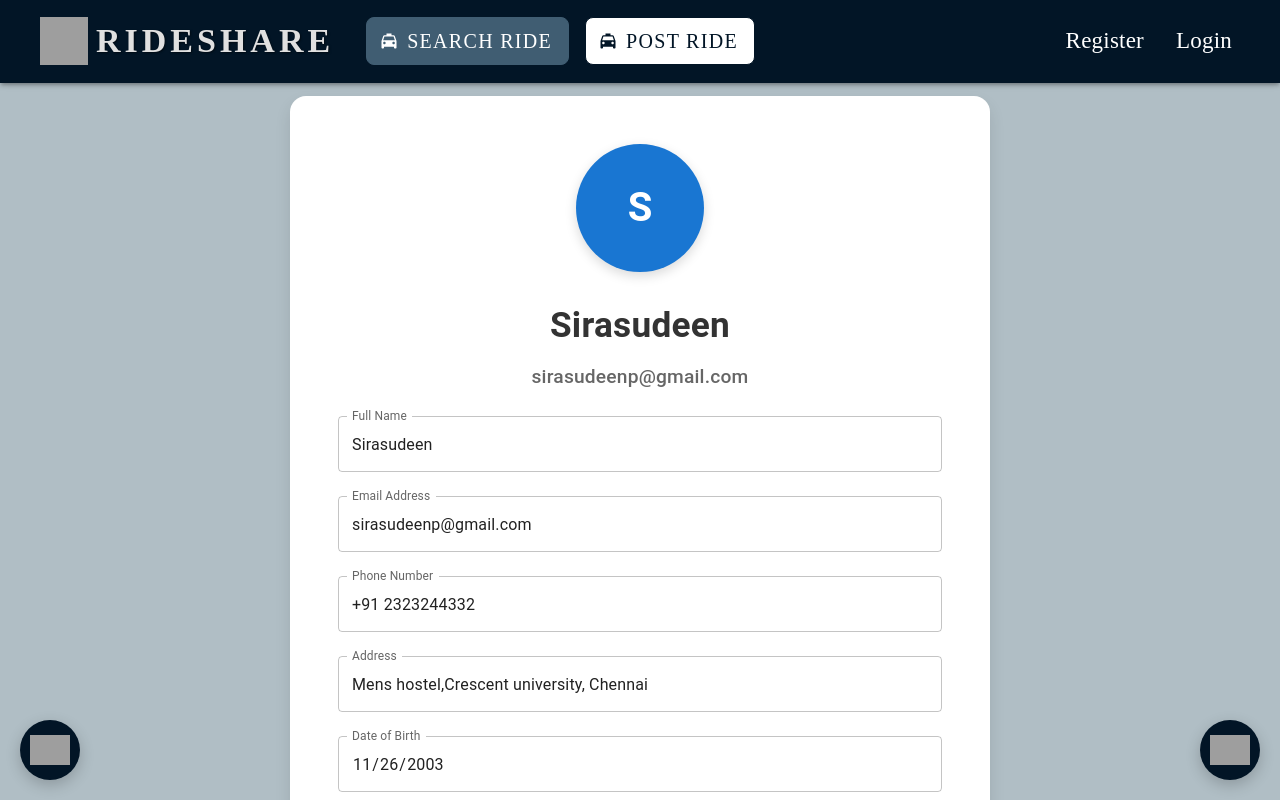
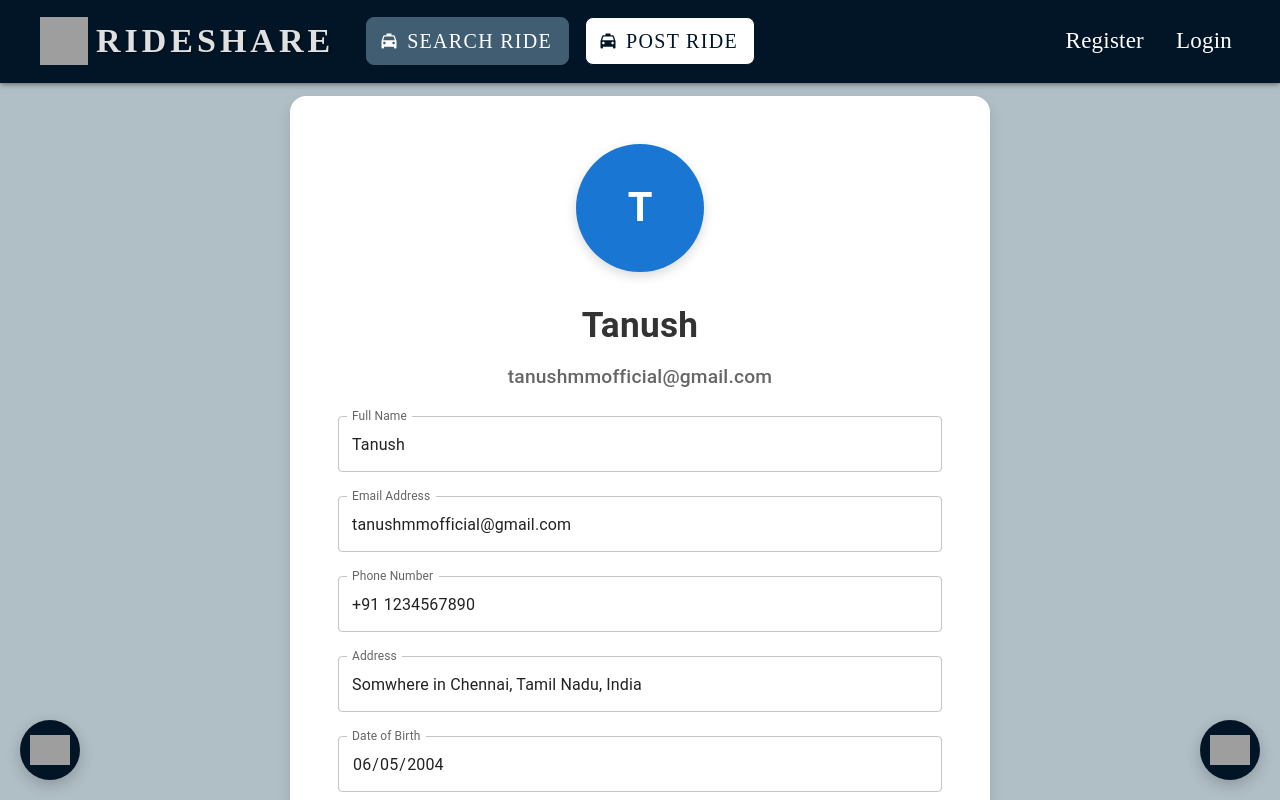
Before and after one commit to TanushMM/RideShare, a React (Vite) app in the folder Frontend/: page /profile in a window 1280 px wide. Built offline with nearby package versions, Linux system fonts and the light colour scheme; grey boxes are pictures that could not be loaded; a web font is replaced by a local one.

Commit message:
Made some changes to VirtualCompanion, Logout, PostRideDetails, Profile afterPR #1 from Siras

```diff
--- a/Frontend/src/components/Layout/VirtualCompanion.jsx
+++ b/Frontend/src/components/Layout/VirtualCompanion.jsx
@@ -170,7 +170,7 @@ const VirtualCompanion = () => {
         const token = sessionStorage.getItem('jwt');
 
         const response = await axios.post(
-          `http://3.110.16.132:8000/chat/vc/chat`,
+          `http://${import.meta.env.VITE_SERVER_IP}:8000/chat/vc/chat`,
           { text: message },
           {
             headers: {
--- a/Frontend/src/components/LoginAndRegister/Logout.jsx
+++ b/Frontend/src/components/LoginAndRegister/Logout.jsx
@@ -1,8 +1,33 @@
 import React from 'react';
-import { Link } from 'react-router-dom';
+import { Link, useNavigate } from 'react-router-dom';
 import { Box, Typography, Button } from '@mui/material';
+import axios from 'axios';
 
 const Logout = () => {
+  const navigate = useNavigate();
+  const deleteSearch = async () => {
+    const token = sessionStorage.getItem('jwt');
+    try {
+        const config = {
+            headers: {
+                Authorization: `Bearer ${token}`,
+                'Content-Type': 'application/json',
+            },
+        };
+
+        const searchResponse = await axios.post(`http://${import.meta.env.VITE_SERVER_IP}:8000/ride/search-ride/delete`, {}, config);
+        const postResponse = await axios.post(`http://${import.meta.env.VITE_SERVER_IP}:8000/ride/post-ride/delete`, {}, config);
+
+        if (searchResponse.status === 200 && postResponse.status === 200) {
+            navigate('/ride-results');
+        }
+    } catch (error) {
+        console.log("Error:", error);
+    }
+  }
+
+  deleteSearch();
+
   // Clear session storage
   sessionStorage.removeItem('jwt');
   sessionStorage.removeItem('privilage');
--- a/Frontend/src/components/Post_Ride_Components/PostRideDetails.jsx
+++ b/Frontend/src/components/Post_Ride_Components/PostRideDetails.jsx
@@ -34,7 +34,7 @@ const PostRideDetails = () => {
         },
       };
       try {
-        const response = await axios.get(`http://3.110.16.132:8000/ride/match-ride/poster-match`, config);
+        const response = await axios.get(`http://${import.meta.env.VITE_SERVER_IP}:8000/ride/match-ride/poster-match`, config);
 
         const matchedResult = response.data.matched_result;
 
--- a/Frontend/src/components/UserContext/Profile.jsx
+++ b/Frontend/src/components/UserContext/Profile.jsx
@@ -127,11 +127,11 @@ const ActionButtons = styled(Box)(({ theme }) => ({
 const Profile = () => {
   // Hard-coded user data
   const [user, setUser] = useState({
-    fullName: 'Sirasudeen',
-    email: 'sirasudeenp@gmail.com',
-    phoneNumber: '+91 2323244332',
-    address: 'Mens hostel,Crescent university, Chennai',
-    dateOfBirth: '2003-11-26',
+    fullName: 'Tanush',
+    email: 'tanushmmofficial@gmail.com',
+    phoneNumber: '+91 1234567890',
+    address: 'Somwhere in Chennai, Tamil Nadu, India',
+    dateOfBirth: '2004-06-05',
   });
 
   // State to handle edit mode
```
